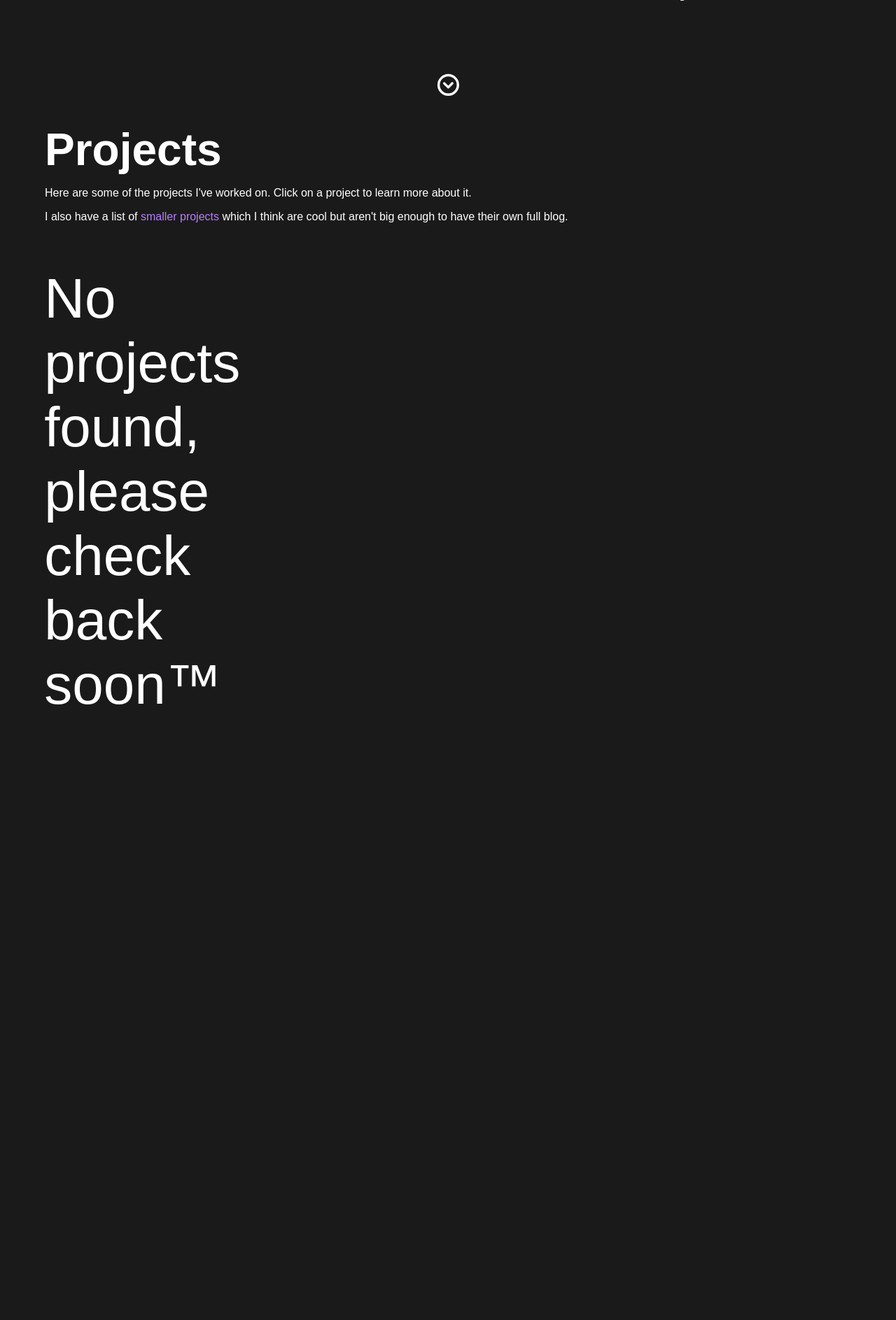
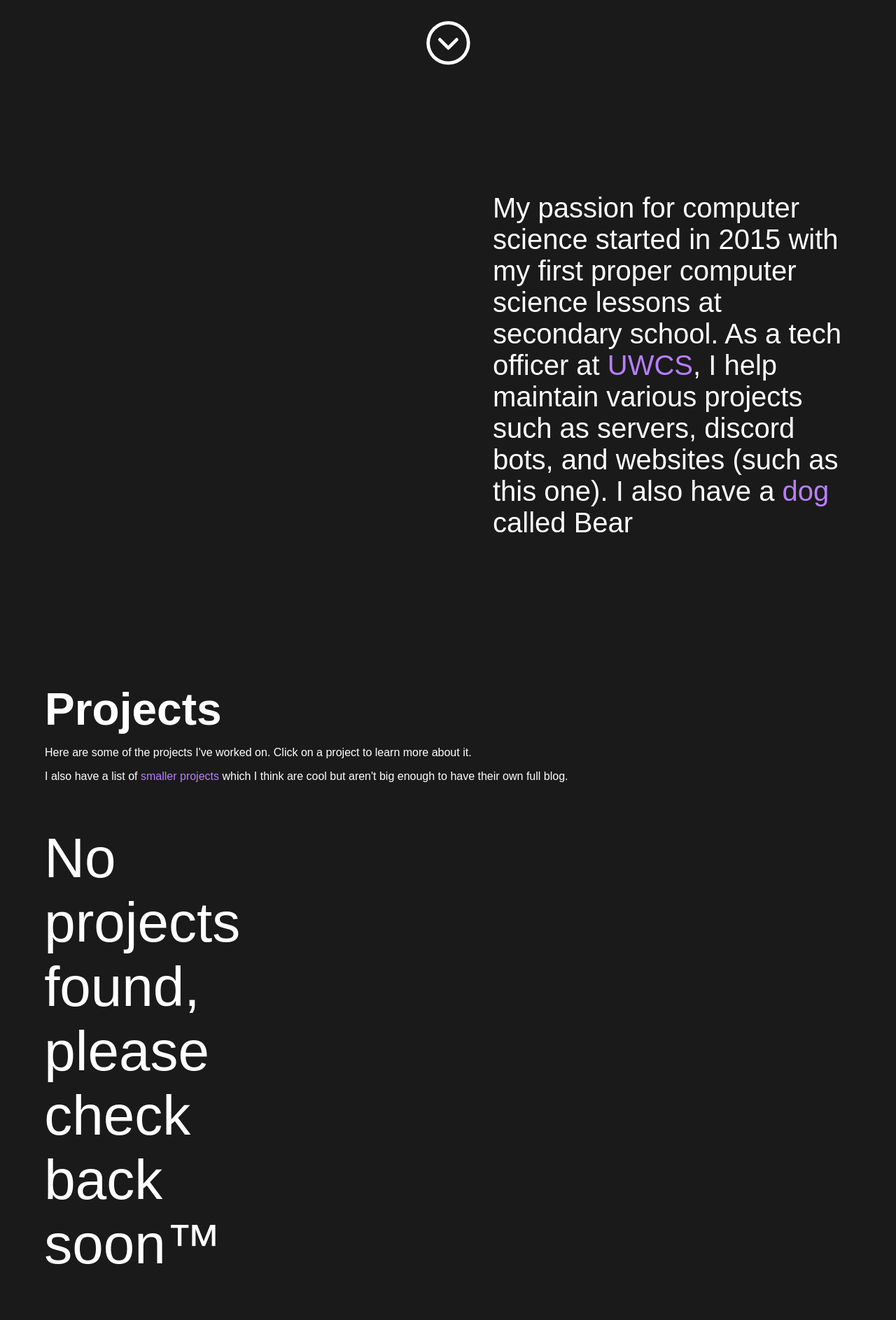
Before and after one commit to Mole1424/website, a Flask app: page / in a window 1280 px wide. Shown: the part 623-2510 px from the top of the page at 70% size. Before the commit the page ends 1630 px from the top, so only its background shows below. Run offline with Flask 3, Linux system fonts and the light colour scheme; parts of the project's set-up code (start-up, migrations or seed data) failed here and were passed over.

Commit message:
redesigned front page

```diff
--- a/app.py
+++ b/app.py
@@ -66,20 +66,7 @@
 @app.route("/")
 @app.route("/home")
 def home():
-    return render_template(
-        "home.html", homepage=True, projects=get_projects_from_db(False)
-    )
-    # hompeage is used to determine whether to show the long about me or not
-
-
-@app.route("/aboutme")
-def about_me():
-    return render_template("aboutmepage.html", homepage=False)
-
-
-@app.route("/projects")
-def projects():
-    return render_template("projectspage.html", projects=get_projects_from_db(False))
+    return render_template("home.html", projects=get_projects_from_db(False))
 
 
 @app.route("/projects/smallprojects")
@@ -308,30 +295,37 @@
     dog: bool = False,
 ):
     if (
+        # pre=checks
         check_password_hash(password, request.form["password"])
         and "photo" in request.files
         and request.files["photo"].filename != ""
     ):
         photo = request.files["photo"]
 
+        # only allow png, jpg, jpeg files
         if not photo.filename.endswith((".png", ".jpg", ".jpeg")):
             return "<h1>Invalid file type</h1>"
 
+        # get filename and extension
         file_name, ext = path.splitext(secure_filename(photo.filename))
         if dog:
             file_name = "bear"
 
+        # split path
         base_path = path.join(getcwd(), upload_folder[1:], file_name)
         file_path = base_path + ext
 
+        # create directory if it doesn't exist
         if not path.exists(path.dirname(file_path)):
             makedirs(path.dirname(file_path))
 
+        # stop duplicate file names
         i = 1
         while path.exists(file_path) or (dog and i == 1):
             file_path = f"{base_path}{i}{ext}"
             i += 1
 
+        # save photo
         photo.save(file_path)
 
         info(f"{request.remote_addr} uploaded photo {file_name} to {file_path}")
@@ -350,19 +344,10 @@
     return send_from_directory("static/img/dog", dog_image)
 
 
-@app.route("/dog/<int:dog_id>")
-def specific_dog(dog_id: int):
-    # get specific dog image from /static/img/dog/ folder
-    dog_images = listdir("static/img/dog")
-    if dog_id < 0 or dog_id >= len(dog_images):
-        return "<h1>Invalid dog id</h1>"
-    dog_image = dog_images[dog_id]
-    return send_from_directory("static/img/dog", dog_image)
-
-
 @app.route(DOG_URL, methods=["GET", "POST"])
 @login_required
 def add_dog():
+    # add a dog
     if request.method == "POST":
         return add_photo(request, f"{app.config['UPLOAD_FOLDER']}dog/", True)
     return render_template("uploadphoto.html", action=DOG_URL)
--- a/static/css/aboutme.css
+++ b/static/css/aboutme.css
@@ -1,14 +1,6 @@
 .aboutmecontainer {
-    height: 92vh;
+    height: 192vh;
     width: 100%;
-}
-
-.aboutmefull {
-    height: 100%;
-    width: 100%;
-    display: flex;
-    justify-content: space-between;
-    align-items: center;
 }
 
 .aboutme {
@@ -22,21 +14,28 @@
 .aboutmelogocontainer {
     height: 100%;
     width: 50%;
+    margin-top: 8vh;
     display: flex;
     justify-content: center;
-    align-items: center;
-    overflow: hidden;
+    align-items: flex-start;
 }
 
 .aboutmelogo {
-    height: auto;
     width: 80%;
     border-radius: 10%;
 }
 
+.aboutmetextcontainer {
+    height: 192vh;
+    width: 50%;
+    display: flex;
+    flex-direction: column;
+    justify-content: center;
+    align-items: stretch;
+}
+
 .aboutmetext {
     height: 100%;
-    width: 50%;
     display: flex;
     flex-direction: column;
     justify-content: center;
@@ -64,6 +63,7 @@
     display: flex;
     justify-content: center;
     align-items: center;
+    transform: translateY(-100vh);
 }
 
 .downarrow {
@@ -74,9 +74,12 @@
 
 @media screen and (max-width: 500px) {
 
-    .aboutme,
-    .aboutmefull {
+    .aboutme {
         flex-direction: column;
+    }
+
+    .aboutmecontainer {
+        height: auto;
     }
 
     .aboutmelogocontainer {
@@ -85,12 +88,26 @@
         overflow: visible;
     }
 
+    .aboutmetextcontainer {
+        width: 100%;
+        height: 100%;
+    }
+
     .aboutmetext {
         width: 100%;
+    }
+
+    .aboutmedescription:nth-child(1) {
+        height: auto;
+        font-size: 2vh;
     }
 
     .aboutmename {
         text-align: center;
         font-size: 15vw;
     }
+
+    .downarrowcontainer {
+        display: none;
+    }
 }
--- a/templates/base.html
+++ b/templates/base.html
@@ -22,27 +22,21 @@
     <nav class="navbar">
         <a href="/" class="logo"><img src="{{config['UPLOAD_FOLDER']}}logo.png" alt="logo"></a>
         <ul class="navlinksleft">
-            <li class="navlink"><a href="/aboutme">About Me</a></li>
-            <li class="navlink"><a href="/projects">Projects</a></li>
+            <li class="navlink"><a href="/#aboutme">About Me</a></li>
+            <li class="navlink"><a href="/#projects">Projects</a></li>
         </ul>
         <ul class="navlinksright">
             <li class="navlink">
                 <a href="https://github.com/Mole1424">
-                    <svg xmlns="http://www.w3.org/2000/svg" class="navsvg" viewBox="0 0 100 100">
-                        <path fill-rule="evenodd" clip-rule="evenodd"
-                            d="M48.854 0C21.839 0 0 22 0 49.217c0 21.756 13.993 40.172 33.405 46.69 2.427.49 3.316-1.059 3.316-2.362 0-1.141-.08-5.052-.08-9.127-13.59 2.934-16.42-5.867-16.42-5.867-2.184-5.704-5.42-7.17-5.42-7.17-4.448-3.015.324-3.015.324-3.015 4.934.326 7.523 5.052 7.523 5.052 4.367 7.496 11.404 5.378 14.235 4.074.404-3.178 1.699-5.378 3.074-6.6-10.839-1.141-22.243-5.378-22.243-24.283 0-5.378 1.94-9.778 5.014-13.2-.485-1.222-2.184-6.275.486-13.038 0 0 4.125-1.304 13.426 5.052a46.97 46.97 0 0 1 12.214-1.63c4.125 0 8.33.571 12.213 1.63 9.302-6.356 13.427-5.052 13.427-5.052 2.67 6.763.97 11.816.485 13.038 3.155 3.422 5.015 7.822 5.015 13.2 0 18.905-11.404 23.06-22.324 24.283 1.78 1.548 3.316 4.481 3.316 9.126 0 6.6-.08 11.897-.08 13.526 0 1.304.89 2.853 3.316 2.364 19.412-6.52 33.405-24.935 33.405-46.691C97.707 22 75.788 0 48.854 0z"
-                            fill="#fff" />
-                        <title>GitHub</title>
+                    <svg xmlns="http://www.w3.org/2000/svg" class="navsvg" fill="#fff" viewBox="0 0 256 256">
+                        <path d="M208.31,75.68A59.78,59.78,0,0,0,202.93,28,8,8,0,0,0,196,24a59.75,59.75,0,0,0-48,24H124A59.75,59.75,0,0,0,76,24a8,8,0,0,0-6.93,4,59.78,59.78,0,0,0-5.38,47.68A58.14,58.14,0,0,0,56,104v8a56.06,56.06,0,0,0,48.44,55.47A39.8,39.8,0,0,0,96,192v8H72a24,24,0,0,1-24-24A40,40,0,0,0,8,136a8,8,0,0,0,0,16,24,24,0,0,1,24,24,40,40,0,0,0,40,40H96v16a8,8,0,0,0,16,0V192a24,24,0,0,1,48,0v40a8,8,0,0,0,16,0V192a39.8,39.8,0,0,0-8.44-24.53A56.06,56.06,0,0,0,216,112v-8A58.14,58.14,0,0,0,208.31,75.68ZM200,112a40,40,0,0,1-40,40H112a40,40,0,0,1-40-40v-8a41.74,41.74,0,0,1,6.9-22.48A8,8,0,0,0,80,73.83a43.81,43.81,0,0,1,.79-33.58,43.88,43.88,0,0,1,32.32,20.06A8,8,0,0,0,119.82,64h32.35a8,8,0,0,0,6.74-3.69,43.87,43.87,0,0,1,32.32-20.06A43.81,43.81,0,0,1,192,73.83a8.09,8.09,0,0,0,1,7.65A41.72,41.72,0,0,1,200,104Z"/>
                     </svg>
                 </a>
             </li>
             <li class="navlink" id="lastnavlink">
                 <a href="mailto: joel@joelcoulon.com">
-                    <svg xmlns="http://www.w3.org/2000/svg" class="navsvg" viewBox="13 12 100 100">
-                        <path
-                            d="M 0,27.283 V 24 a 8,8 0 0 1 8,-8 h 112 a 8,8 0 0 1 8,8 v 3.283 l -64,40 z m 66.12,48.11 a 4.004,4.004 0 0 1 -4.24,0 L 0,36.717 V 104 a 8,8 0 0 0 8,8 h 112 a 8,8 0 0 0 8,-8 V 36.717 Z"
-                            fill="#fff" />
-                        <title>Email</title>
+                    <svg xmlns="http://www.w3.org/2000/svg" class="navsvg" fill="#fff" viewBox="0 0 256 256">
+                        <path d="M224,48H32a8,8,0,0,0-8,8V192a16,16,0,0,0,16,16H216a16,16,0,0,0,16-16V56A8,8,0,0,0,224,48Zm-96,85.15L52.57,64H203.43ZM98.71,128,40,181.81V74.19Zm11.84,10.85,12,11.05a8,8,0,0,0,10.82,0l12-11.05,58,53.15H52.57ZM157.29,128,216,74.18V181.82Z"/>
                     </svg>
                 </a>
             </li>
--- a/templates/home.html
+++ b/templates/home.html
@@ -8,10 +8,80 @@
 <meta property="og:url" content="https://joelcoulon.com/">
 {% endblock %}
 {% block content %}
-{% with homepage=homepage %}
-{% include 'aboutme.html' %}
-{% endwith %}
-{% with projects=projects %}
-{% include 'projects.html' %}
-{% endwith %}
+<div class="aboutmecontainer">
+    <div class="aboutme">
+        <div class="aboutmelogocontainer">
+            <img src="{{config['UPLOAD_FOLDER']}}logo.png" alt="logo" class="aboutmelogo">
+        </div>
+        <div class="aboutmetextcontainer">
+            <div class="aboutmetext">
+                <h1 class="aboutmename">Hi, I'm Joel</h1>
+                <p class="aboutmedescription">A computer science student at the University of Warwick</p>
+            </div>
+            <div class="aboutmetext" id="aboutme">
+                <p class="aboutmedescription">My passion for computer science started in 2015 with my first proper computer science lessons at secondary school. As a tech officer at <a href="https://uwcs.co.uk" class="aboutmelink">UWCS</a>, I help maintain various projects such as servers, discord bots, and websites (such as this one). I also have a <a href="/dog/">dog</a> called Bear</p>
+            </div>
+        </div>
+    </div>
+    <div class="downarrowcontainer">
+        <svg xmlns="http://www.w3.org/2000/svg" class="downarrow" fill="#fff" viewBox="0 0 256 256"><path d="M128,24A104,104,0,1,0,232,128,104.11,104.11,0,0,0,128,24Zm0,192a88,88,0,1,1,88-88A88.1,88.1,0,0,1,128,216Zm45.66-109.66a8,8,0,0,1,0,11.32l-40,40a8,8,0,0,1-11.32,0l-40-40a8,8,0,0,1,11.32-11.32L128,140.69l34.34-34.35A8,8,0,0,1,173.66,106.34Z"></path></svg>
+    </div>
+</div>
+<div class="projects" id="projects">
+    <div class="projectsintro">
+        <h2>Projects</h2>
+        <p class="projectsdescription">Here are some of the projects I've worked on. Click on a project to learn more about it.</p>
+        <p>I also have a list of <a href="/projects/smallprojects">smaller projects</a> which I think are cool but aren't big enough to have their own full blog.</p>
+    </div>
+    <div class="projectcards">
+        {% for project in projects %}
+            <a href="/projects/{{project.id}}" class="project">
+                <div class="imgtitle">
+                    <div class="backgroundcontainer">
+                        <img class="background" src="{{config['UPLOAD_FOLDER'] if not project.image.startswith('https://')}}{{ project.image }}" alt="{{ project.title }} background">
+                    </div>
+                    <div class="foregroundcontainer">
+                        <img class="foreground" src="{{config['UPLOAD_FOLDER'] if not project.image.startswith('https://')}}{{ project.image }}" alt="{{ project.title }} foreground">
+                    </div>
+                    <div class="overlay">
+                        <h1>{{ project.title }}</h1>
+                    </div>
+                </div>
+                <p class="projectdescription">{{ project.description }}</p>
+            </a>
+        {% else %}
+            <div class="noitem">
+                <p class="noproject">No projects found, please check back soon™</p>
+            </div>
+        {% endfor %}
+    </div>
+</div>
+<script>
+    //keep image in place on scroll until projects comes into view
+    window.addEventListener('scroll', function() {
+        if (window.innerWidth > 500){
+            var imageContainer = document.querySelector('.aboutmelogocontainer');
+            var projects = document.querySelector('.projects');
+            var aboutme = document.querySelector('.aboutmetextcontainer');
+            var downarrow = document.querySelector('.downarrowcontainer');
+
+            if (window.scrollY <= projects.offsetTop - window.innerHeight) {
+                // Image is in view
+                imageContainer.style.position = 'fixed';
+                imageContainer.style.top = '5%';
+                aboutme.style.margin = '0 0 0 auto';
+                downarrow.style.transition = 'opacity 0.5s';
+                if (window.scrollY > 0) {
+                    downarrow.style.opacity = '0';
+                } else {
+                    downarrow.style.opacity = '1';
+                }
+            } else {
+                // Image is out of view
+                imageContainer.style.position = 'absolute';
+                imageContainer.style.top = (projects.offsetTop - window.innerHeight) + 'px';
+            }
+        }
+    });
+</script>
 {% endblock %}
--- a/templates/projectpage.html
+++ b/templates/projectpage.html
@@ -3,15 +3,13 @@
 {% block description %} {{ project.description }} {% endblock %}
 {% block head %}
 <link rel="stylesheet" href="/static/css/projectpage.css">
-<meta property="og:image"
-    content="{{config['UPLOAD_FOLDER'] if not project.image.startswith('https://')}}{{ project.image }}">
+<meta property="og:image" content="{{config['UPLOAD_FOLDER'] if not project.image.startswith('https://')}}{{ project.image }}">
 <meta property="og:url" content="https://joelcoulon.com/projects/{{ project.id }}">
 {% endblock %}
 {% block content %}
 <article class="projectarticle">
     <div class="imgtitle">
-        <img src="{{config['UPLOAD_FOLDER'] if not project.image.startswith('https://')}}{{ project.image }}"
-            alt="{{ project.title }}">
+        <img src="{{config['UPLOAD_FOLDER'] if not project.image.startswith('https://')}}{{ project.image }}" alt="{{ project.title }}">
         <div class="description">
             <h1>{{ project.title }}</h1>
             <p>{{ project.description }}</p>
--- a/templates/projects.html
+++ /dev/null
@@ -1,38 +0,0 @@
-<div class="projects">
-    <div class="projectsintro">
-        <h2>Projects</h2>
-        <p class="projectsdescription">
-            Here are some of the projects I've worked on. Click on a project to learn more about it.
-        </p>
-        <p>
-            I also have a list of <a href="/projects/smallprojects">smaller projects</a> which I think are cool
-            but aren't big enough to have their own full blog.
-        </p>
-    </div>
-    <div class="projectcards">
-        {% for project in projects %}
-        <a href="/projects/{{project.id}}" class="project">
-            <div class="imgtitle">
-                <div class="backgroundcontainer">
-                    <img class="background"
-                        src="{{config['UPLOAD_FOLDER'] if not project.image.startswith('https://')}}{{ project.image }}"
-                        alt="{{ project.title }} background">
-                </div>
-                <div class="foregroundcontainer">
-                    <img class="foreground"
-                        src="{{config['UPLOAD_FOLDER'] if not project.image.startswith('https://')}}{{ project.image }}"
-                        alt="{{ project.title }} foreground">
-                </div>
-                <div class="overlay">
-                    <h1>{{ project.title }}</h1>
-                </div>
-            </div>
-            <p class="projectdescription">{{ project.description }}</p>
-        </a>
-        {% else %}
-        <div class="noitem">
-            <p class="noproject">No projects found, please check back soon™</p>
-        </div>
-        {% endfor %}
-    </div>
-</div>
```
Also changed, not shown: templates/aboutme.html (deleted, +0 -30 lines), templates/aboutmepage.html (deleted, +0 -15 lines), templates/projectspage.html (deleted, +0 -15 lines), templates/editproject.html (indentation only), templates/smallprojects.html (indentation only).
